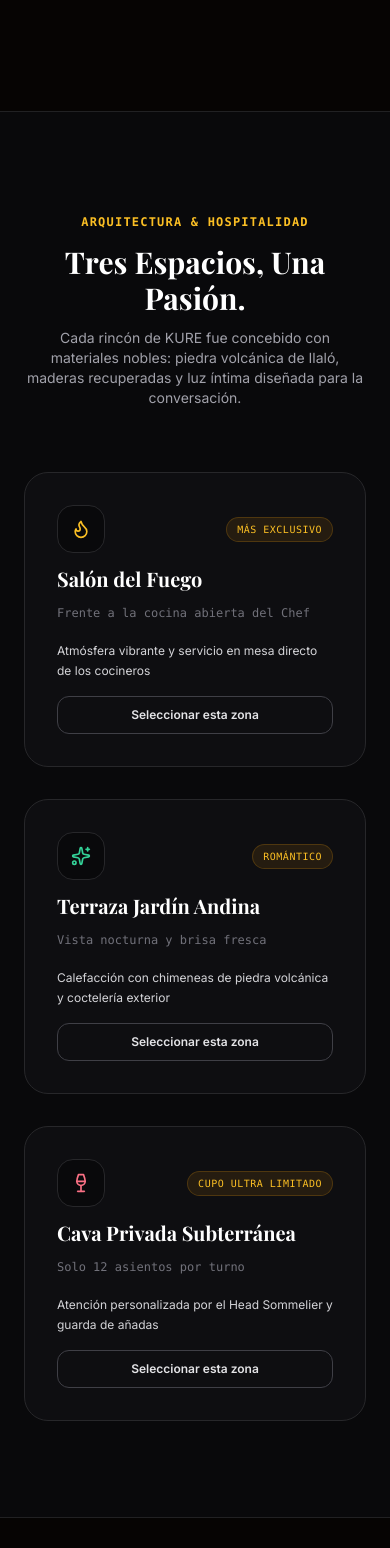
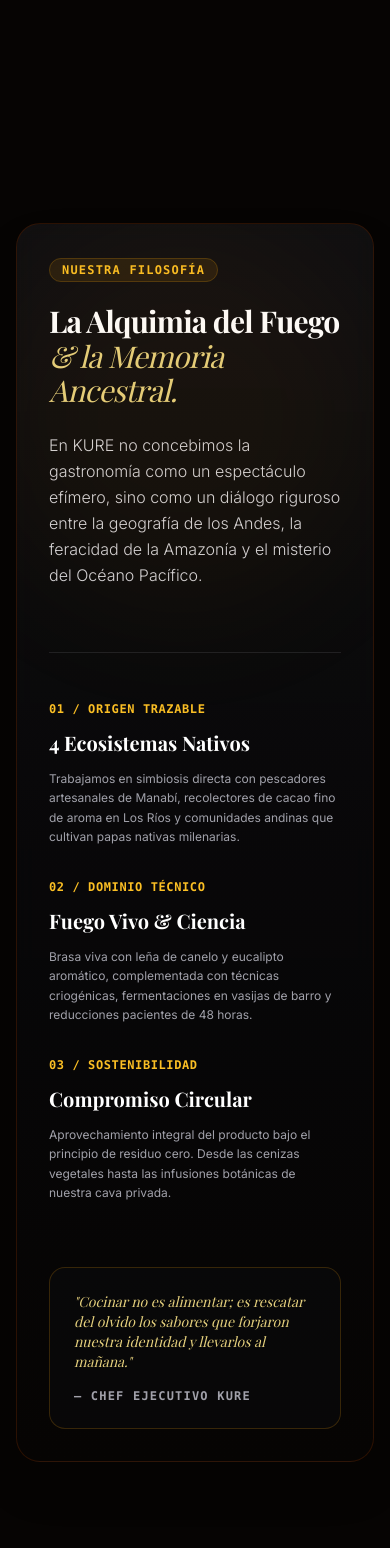
Before and after one commit to Axl07s/restaurant-landing-pro, a React (Vite) app: page / in a window 390 px wide. Shown: the part 4320-5868 px from the top of the page. Built offline with nearby package versions, Linux system fonts and the light colour scheme; a web font is replaced by a local one.

Commit message:
feat: add dedicated #filosofia section with ancestral terroir principles and chef quote

```diff
--- a/src/App.tsx
+++ b/src/App.tsx
@@ -425,6 +425,63 @@
           </div>
         </div>
       )}
+
+      {/* Philosophy Section */}
+      <section id="filosofia" className="py-28 px-4 sm:px-6 lg:px-8 max-w-7xl mx-auto w-full">
+        <div className="rounded-3xl border border-amber-950/60 bg-gradient-to-b from-zinc-900/60 via-zinc-950/80 to-[#060403] p-8 sm:p-14 lg:p-20 shadow-2xl backdrop-blur-md relative overflow-hidden">
+          <div className="absolute top-0 right-0 w-96 h-96 bg-amber-600/5 rounded-full blur-3xl pointer-events-none" />
+
+          <div className="max-w-3xl space-y-6">
+            <span className="text-xs font-mono uppercase tracking-widest text-amber-400 font-semibold px-3 py-1 rounded-full bg-amber-500/10 border border-amber-500/20">
+              Nuestra Filosofía
+            </span>
+
+            <h2 className="text-3xl sm:text-5xl lg:text-6xl font-serif font-bold text-white tracking-tight leading-[1.15]">
+              La Alquimia del Fuego <br />
+              <span className="italic font-light text-amber-200/90">&amp; la Memoria Ancestral.</span>
+            </h2>
+
+            <p className="text-base sm:text-lg text-zinc-300 font-light leading-relaxed">
+              En KURE no concebimos la gastronomía como un espectáculo efímero, sino como un diálogo riguroso entre la geografía de los Andes, la feracidad de la Amazonía y el misterio del Océano Pacífico.
+            </p>
+          </div>
+
+          <div className="grid grid-cols-1 md:grid-cols-3 gap-8 mt-16 pt-12 border-t border-zinc-800/80">
+            <div className="space-y-3">
+              <span className="text-amber-400 font-mono text-xs font-bold uppercase tracking-wider block">01 / Origen Trazable</span>
+              <h3 className="text-xl font-serif font-bold text-white">4 Ecosistemas Nativos</h3>
+              <p className="text-xs text-zinc-400 leading-relaxed">
+                Trabajamos en simbiosis directa con pescadores artesanales de Manabí, recolectores de cacao fino de aroma en Los Ríos y comunidades andinas que cultivan papas nativas milenarias.
+              </p>
+            </div>
+
+            <div className="space-y-3">
+              <span className="text-amber-400 font-mono text-xs font-bold uppercase tracking-wider block">02 / Dominio Técnico</span>
+              <h3 className="text-xl font-serif font-bold text-white">Fuego Vivo &amp; Ciencia</h3>
+              <p className="text-xs text-zinc-400 leading-relaxed">
+                Brasa viva con leña de canelo y eucalipto aromático, complementada con técnicas criogénicas, fermentaciones en vasijas de barro y reducciones pacientes de 48 horas.
+              </p>
+            </div>
+
+            <div className="space-y-3">
+              <span className="text-amber-400 font-mono text-xs font-bold uppercase tracking-wider block">03 / Sostenibilidad</span>
+              <h3 className="text-xl font-serif font-bold text-white">Compromiso Circular</h3>
+              <p className="text-xs text-zinc-400 leading-relaxed">
+                Aprovechamiento integral del producto bajo el principio de residuo cero. Desde las cenizas vegetales hasta las infusiones botánicas de nuestra cava privada.
+              </p>
+            </div>
+          </div>
+
+          <div className="mt-16 p-6 rounded-2xl bg-zinc-950/80 border border-amber-500/20 flex flex-col sm:flex-row items-start sm:items-center justify-between gap-4">
+            <p className="text-sm font-serif italic text-amber-200/90">
+              "Cocinar no es alimentar; es rescatar del olvido los sabores que forjaron nuestra identidad y llevarlos al mañana."
+            </p>
+            <span className="text-xs font-mono text-zinc-400 uppercase tracking-widest shrink-0 font-semibold">
+              &mdash; Chef Ejecutivo KURE
+            </span>
+          </div>
+        </div>
+      </section>
 
       {/* Ambiances / Zones Showcase */}
       <section id="zonas" className="py-24 bg-zinc-950 border-y border-zinc-800/80">
```
